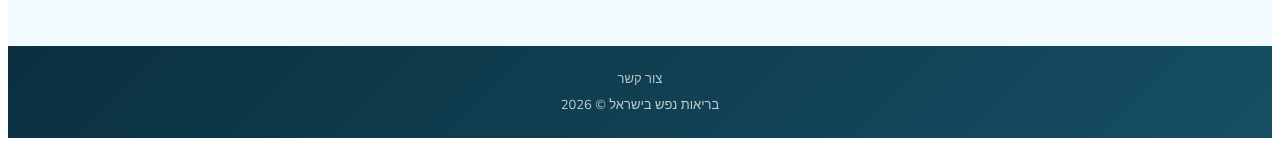
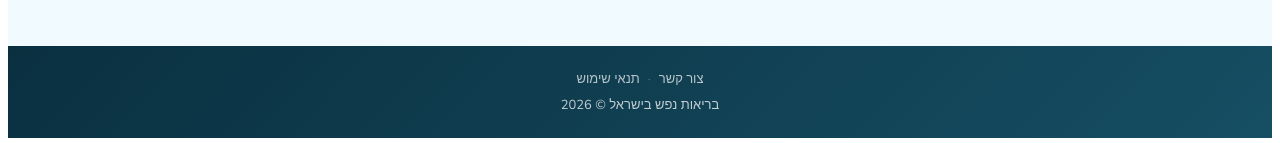
Before and after one commit to sivantelem-commits/rehab-directory, a Next.js app: page /treatment in a window 1280 px wide. Shown: the part 926-1069 px from the top of the page. Built offline with nearby package versions, Linux system fonts and the light colour scheme; no server answers.

Commit message:
Update treatment.js

```diff
--- a/pages/treatment.js
+++ b/pages/treatment.js
@@ -289,6 +289,8 @@ export default function Treatment() {
         <footer style={{ background: 'linear-gradient(135deg, #0A3040, #164E63)', color: 'rgba(255,255,255,0.75)', textAlign: 'center', padding: '24px', fontSize: 13, marginTop: 48, fontWeight: 500 }}>
           <div style={{ marginBottom: 8 }}>
             <a href="/contact" style={{ color: 'rgba(255,255,255,0.7)', textDecoration: 'none' }}>צור קשר</a>
+            <span style={{ margin: '0 8px', opacity: 0.4 }}>·</span>
+            <a href="/legal" style={{ color: 'rgba(255,255,255,0.7)', textDecoration: 'none' }}>תנאי שימוש</a>
           </div>
           בריאות נפש בישראל © 2026
         </footer>
```
